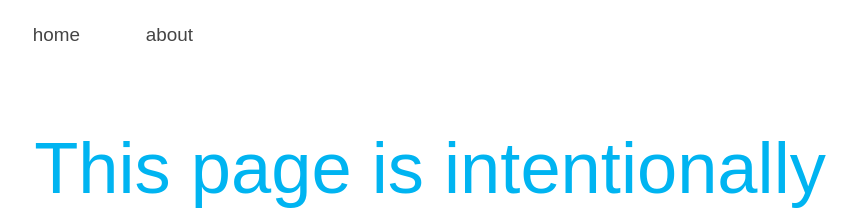
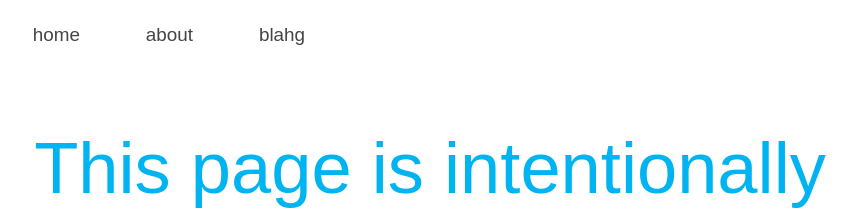
Before and after one commit to a-mar/a-mar.github.io, a Jekyll site: the page built from index.html, in a window 1280 px wide. Shown: the top 218 px of the page, without its empty margins (210-1068 px from the left). Built offline with Jekyll 4.4.1, drawn with Linux system fonts in a browser that asks for light colours; nearby versions of some CDN libraries; some web fonts are replaced; Markdown is read by kramdown in place of the engine named in the settings.

Commit message:
Update nav.html

```diff
--- a/_includes/nav.html
+++ b/_includes/nav.html
@@ -2,5 +2,6 @@
   	<ul>
   		<li><a href="/">Home</a></li>
   		<li><a href="/about">About</a></li>
+  		<li><a href="/blog">Blahg</a></li>
     </ul>
 </nav>
```
